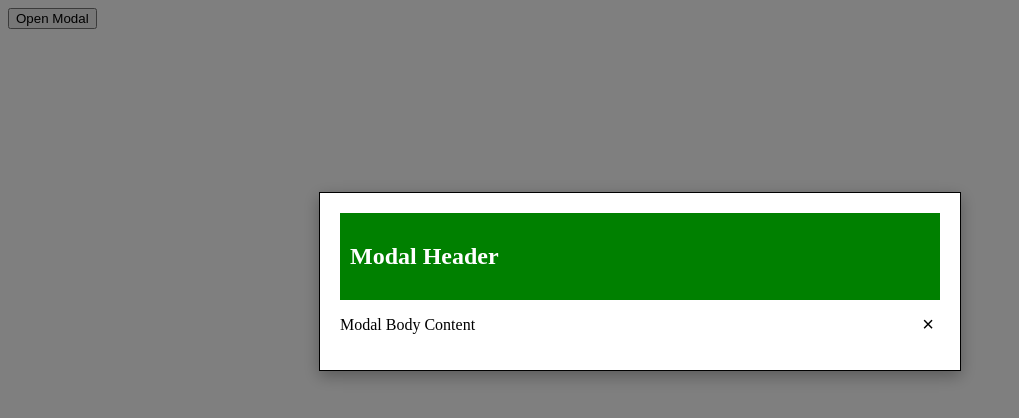
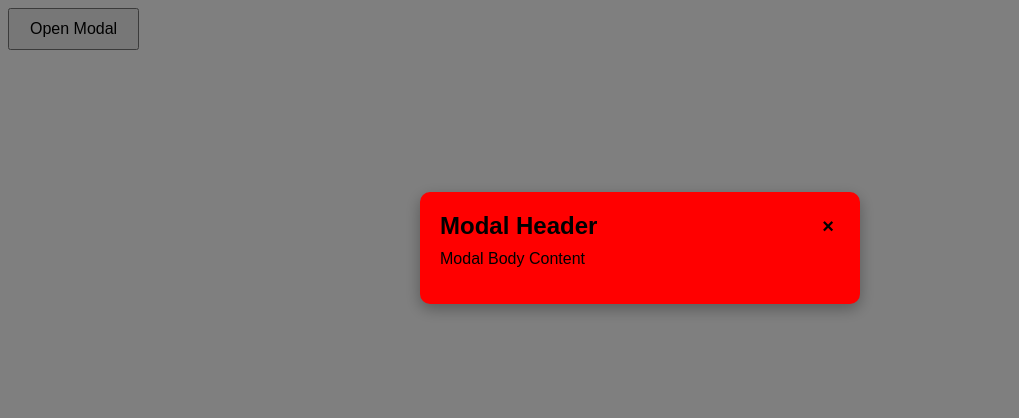
Before and after one commit to acciojob/css-modal-Shrikanttathe-hub, a website: page main.html in a window 1280 px wide. Both pictures are taken after a click on the button "Open Modal". Shown: the whole page, without its empty margins (0-1019 px from the left). Drawn offline with Linux system fonts and the light colour scheme.

Commit message:
created a submission

```diff
--- a/main.html
+++ b/main.html
@@ -1,31 +1,114 @@
 <!DOCTYPE html>
+<html lang="en">
+<head>
+  <meta charset="UTF-8">
+  <title>CSS Modal</title>
+  <style>
+    body {
+      font-family: Arial, sans-serif;
+    }
 
-<html>
+    /* Button to open modal */
+    #openModal {
+      padding: 10px 20px;
+      font-size: 16px;
+      cursor: pointer;
+    }
 
-<head>
-	<link rel="stylesheet" href="styles.css">
+    /* Modal container */
+    .modal {
+      display: none; /* Hidden by default */
+      position: fixed;
+      z-index: 1;
+      left: 0;
+      top: 0;
+      width: 100%;
+      height: 100%;
+      overflow: auto;
+      background-color: rgba(0, 0, 0, 0.5); /* Black with opacity */
+    }
+
+    /* Modal content box */
+    .modal-content {
+		background-color:red;
+      /* background-color: #fff; */
+      margin: 15% auto;
+      padding: 20px;
+      border-radius: 10px;
+      width: 400px;
+      box-shadow: 0 5px 15px rgba(0,0,0,0.3);
+      animation: fadeIn 0.3s ease;
+    }
+
+    @keyframes fadeIn {
+      from { opacity: 0; transform: translateY(-30px); }
+      to { opacity: 1; transform: translateY(0); }
+    }
+
+    .modal-header {
+      display: flex;
+      justify-content: space-between;
+      align-items: center;
+    }
+
+    .modal-header h2 {
+      margin: 0;
+    }
+
+    .close-modal {
+      cursor: pointer;
+      font-size: 20px;
+      font-weight: bold;
+      border: none;
+      background: none;
+    }
+
+    .modal-body p {
+      margin-top: 10px;
+    }
+  </style>
 </head>
+<body>
 
-<body>
-	<!-- the entire body must be written by student -->
-
+<!-- Open Modal Button -->
 <button id="openModal">Open Modal</button>
 
-	<div class="modal" id="modalOpenNew">
+<!-- Modal Structure -->
+<div class="modal" id="myModal">
   <div class="modal-content">
     <div class="modal-header">
       <h2>Modal Header</h2>
+      <button class="close-modal" id="closeModal">&times;</button>
     </div>
     <div class="modal-body">
       <p>Modal Body Content</p>
-			    <button class="close-modal" id="close-modalNew">&times</button>
     </div>
   </div>
 </div>
-    <script type="text/javascript" src="./script.js">
 
+<script>
+  // Get elements
+  const openBtn = document.getElementById('openModal');
+  const modal = document.getElementById('myModal');
+  const closeBtn = document.getElementById('closeModal');
+
+  // Open modal
+  openBtn.onclick = () => {
+    modal.style.display = 'block';
+  };
+
+  // Close modal on button click
+  closeBtn.onclick = () => {
+    modal.style.display = 'none';
+  };
+
+  // Close modal if clicking outside the content
+  window.onclick = (event) => {
+    if (event.target === modal) {
+      modal.style.display = 'none';
+    }
+  };
 </script>
 
 </body>
-
 </html>
--- a/script.js
+++ b/script.js
@@ -1,19 +1 @@
 //your JS code here. If required.
-const openModalBtn = document.getElementById('openModal');
-const modalOpen = document.getElementById('modalOpenNew');
-const closeBtn = document.getElementById('close-modalNew');
-
-openModalBtn.onclick = () => {
-	modalOpen.style.display = 'block';
-};
-
-closeBtn.onclick = () => {
-	modalOpen.style.display = 'none;'
-};
-
-
-window.onclick = (event) => {
-	if(event.target === modalOpen){
-		modalOpen.style.display = "none";
-	}
-};
--- a/styles.css
+++ b/styles.css
@@ -1,47 +1 @@
 /*  your css code here. If applicable */
-body{
-	width:100%;
-}
-
-
-.modal{
-	display:none;
-	position:fixed;
-	z-index:1;
-	top:0;
-	left:0;
-	width:100%;
-	height:100%;
-	overflow: auto;
-    background-color: rgba(0, 0, 0, 0.5); /* Black with opacity */
-
-}
-.modal-content{
-	background-color:#fff;
-	margin:15% auto;
-	width:600px;
-	border:1px solid;
-	padding:20px;
-	 box-shadow: 0 5px 15px rgba(0,0,0,0.3);
-	animation: fadeIn 0.3s ease;
-}
-
- @keyframes fadeIn {
-      from { opacity: 0; transform: translateY(-30px); }
-      to { opacity: 1; transform: translateY(0); }
-    }
-.modal-header{
-	background-color:green;
-	color:white;
-	padding:10px;
-}
-.modal-body{
-	display:flex;
-	justify-content:space-between;
-	align-items:center;
-}
-.close-modal{
-	background:Transparent;
-	border:none;
-	font-size:20px;
-}
```
Lines whose indentation alone changed are shown as unchanged.
